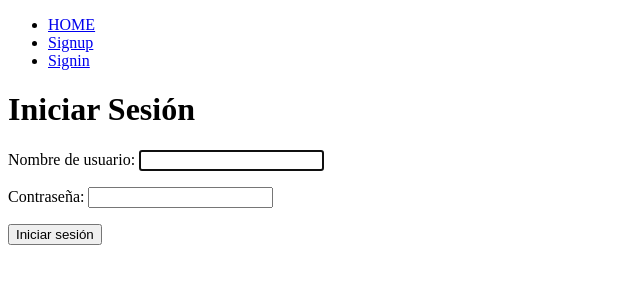
After one commit to DevDrMR/Tienda, a Django app: page /signin/ in a window 1280 px wide. The commit adds this page. Shown: the top 300 px of the page, without its empty margins (0-640 px from the left). Run offline with Django 4.2, Linux system fonts and the light colour scheme.

Commit message:
Agrega autenticacion de usuarios

```diff
--- a/Tienda/urls.py
+++ b/Tienda/urls.py
@@ -20,5 +20,11 @@ from catalogo import views
 
 urlpatterns = [
     path('admin/', admin.site.urls),
-    path('', views.home, name="home")
+    path('', views.home, name="home"),
+    path('signup/', views.signup, name="signup"),
+    path('signin/', views.singin, name="signin"),
+    path('logout/', views.singout, name="logout"),
+    path('catalogo/', views.catalogo, name="catalogo"),
+    path('carrito/', views.carrito, name="carrito"),
+    path('pedidos/', views.pedidos, name="pedidos"),
 ]
--- a/catalogo/views.py
+++ b/catalogo/views.py
@@ -1,9 +1,77 @@
-from django.shortcuts import render
+from django.shortcuts import render, redirect
 from django.template.response import TemplateResponse
+#importaciones para manejo de autenticación
+from django.contrib.auth.forms import UserCreationForm, AuthenticationForm
+from django.contrib.auth import login, logout, authenticate
+from django.contrib.auth.decorators import login_required
+from django.contrib.auth.models import User
+#importaciones para el manejo de errores
+from django.db import IntegrityError
+
 
 # Create your views here.
 
-# View de Home
-
+#Home
 def home(request):
     return TemplateResponse(request, 'home.html')
+
+
+#Mostrar catalogo
+def catalogo(request):
+    return TemplateResponse(request, 'home.html')
+
+
+#Views enfocadas en la creacion y autenticación de usuarios
+
+#View encargada de crear un nuevo usuario
+def signup(request):
+
+    if request.method == 'GET':
+        parametros = {'form': UserCreationForm}
+        return TemplateResponse(request, 'signup.html', parametros)
+    else:
+        if request.POST['password1'] == request.POST['password2']:
+            try:
+                user = User.objects.create_user(
+                    username=request.POST['username'],
+                    password= request.POST['password1']
+                )
+                user.save()
+                login(request, user)
+                return redirect('home')
+            except IntegrityError:
+                parametros = {'form': UserCreationForm, 'error': 'El usuario ya existe'}
+                return redirect(request, 'signup.html', parametros)
+        else:
+            parametros = {'form': UserCreationForm, 'error': "Las contraseñas son distintas"}
+            return redirect(request, 'signup.html', parametros)
+
+
+#View encargada de dar acceso a cada usuario a su cuenta
+def singin(request):
+    if request.method == 'GET':
+        parametros = {'form': AuthenticationForm}
+        return TemplateResponse(request, 'signin.html', parametros)
+    else:
+        user = authenticate(request, username= request.POST['username'], password= request.POST['password'])
+        if user is None:
+            parametros = {'form': AuthenticationForm, 'error': "Nombre de usuario o contraseña incorrecta"}
+            return redirect(request, 'signin.html', parametros)
+        else:
+            login(request, user)
+            return redirect('home')
+
+#View encargada de cerrar sesión en las cuentas
+def singout(request):
+    logout(request)
+    return redirect('home')
+
+
+@login_required
+def carrito(request):
+    return TemplateResponse(request, 'home')
+
+
+@login_required
+def pedidos(request):
+    return TemplateResponse(request, 'home')
--- a/templates/base.html
+++ b/templates/base.html
@@ -17,7 +17,7 @@
                 <a href="{% url 'carrito' %}">Tasks completed</a>
             </li>
             <li>
-                <a href="{% url 'compras' %}">Create task</a>
+                <a href="{% url 'pedidos' %}">Create task</a>
             </li>
             <li>
                 <a href="{% url 'logout' %}">Logout</a>
--- /dev/null
+++ b/templates/signin.html
@@ -0,0 +1,13 @@
+{% extends 'base.html' %}
+
+{% block content %}
+<h1>Iniciar Sesión</h1>
+{{error}}
+<form action="{% url 'signin' %}" method="POST">
+    {% csrf_token %}
+    {{form.as_p}}
+    <button type="submit">
+        Iniciar sesión
+    </button>
+</form>
+{% endblock %}
```
Also changed, not shown: templates/signup.html (added, +12 -0 lines), catalogo/migrations/0001_initial.py (added), db.sqlite3.
